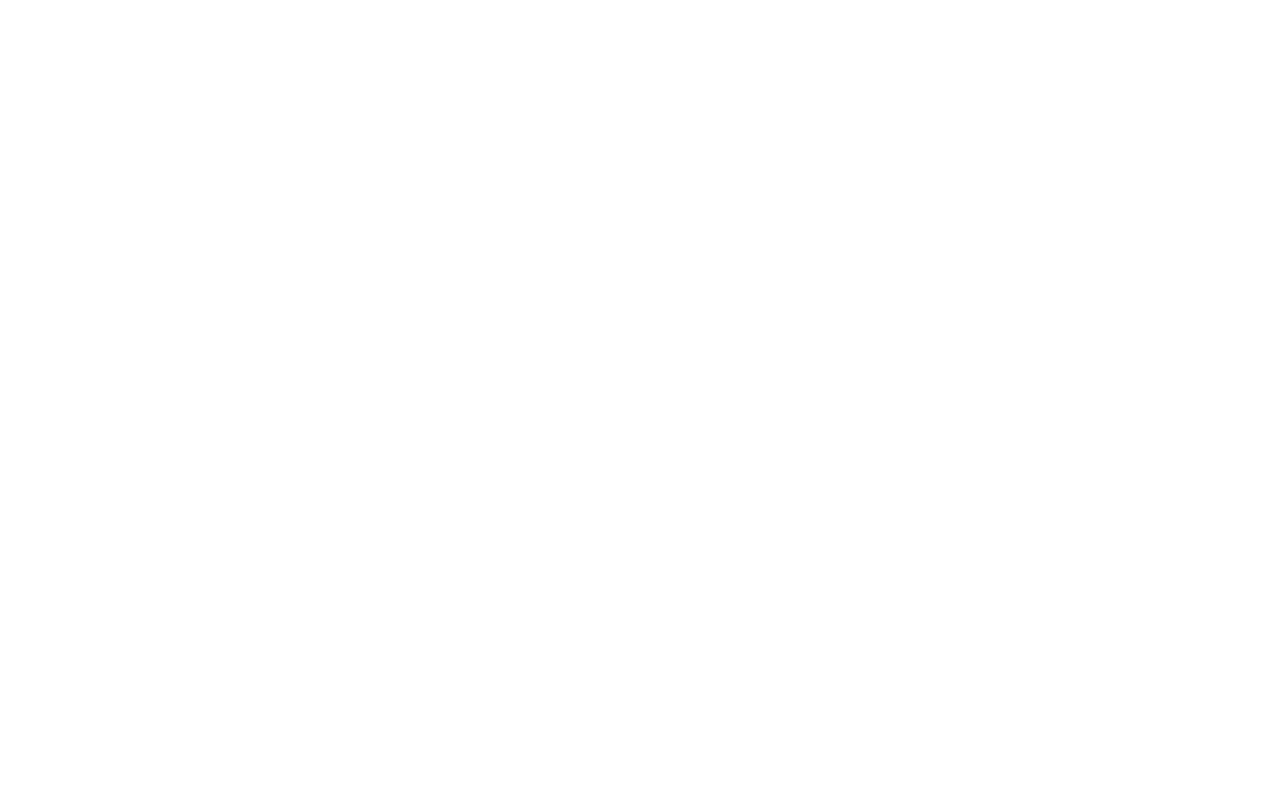
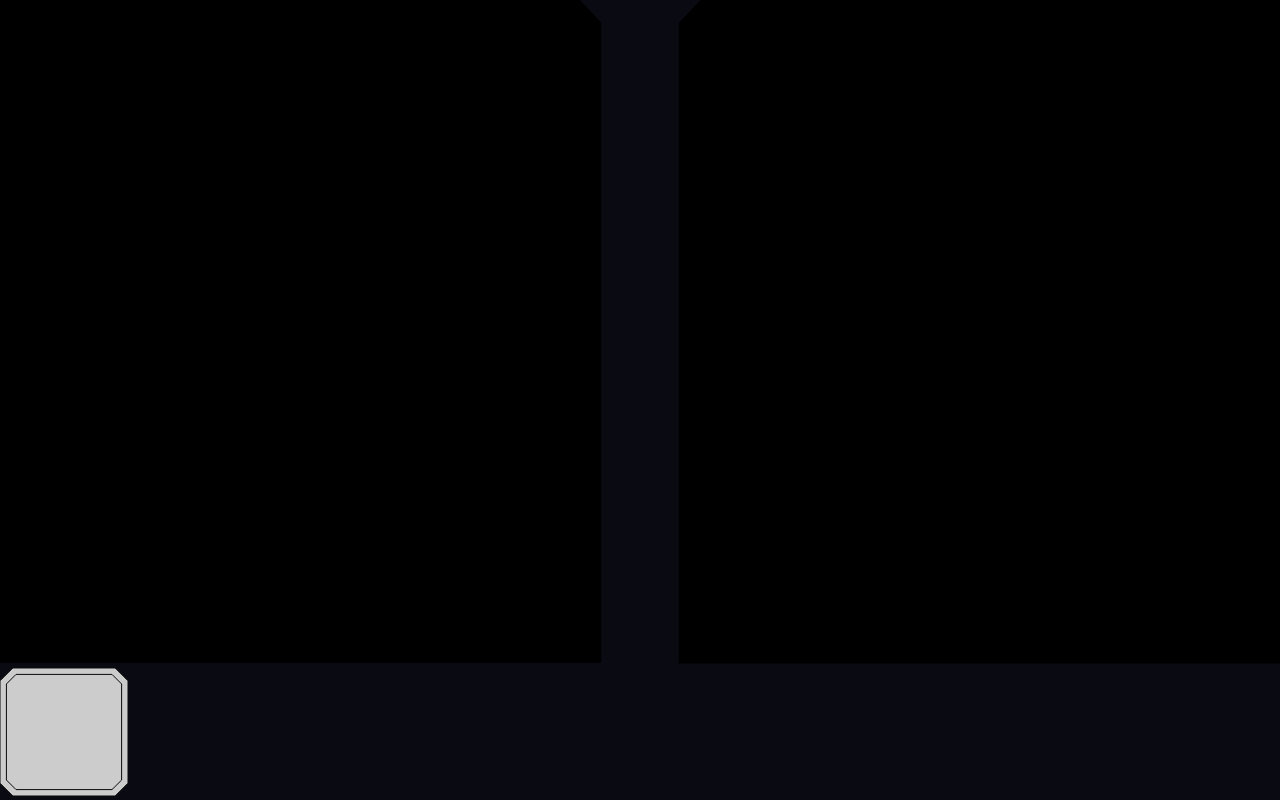
Before and after one commit to FluentZap/Holocron, a React (Create React App) app in the folder ClientApp/: page / in a window 1280 px wide. Shown: the part 618-1418 px from the top of the page. Before the commit the page ends 800 px from the top, so only its background shows below. Built offline with nearby package versions, Linux system fonts and the light colour scheme.

Commit message:
add SVG files

```diff
--- a/ClientApp/src/App.jsx
+++ b/ClientApp/src/App.jsx
@@ -2,6 +2,7 @@
 import { makeStyles } from '@material-ui/core'
 import { createMuiTheme } from '@material-ui/styles';
 import Navbar from './components/navbar/Navbar';
+import { SquareButtonSVG, HolocronSVG } from './SVG';
 
 //fontFamily: 'Engli-Besh',
 
@@ -11,9 +12,11 @@
 //   })
 // });
 
+
+
 const appStyles = makeStyles({
   main: {
-    // backgroundColor: 'green',
+    // backgroundColor: '#0a0a12',
     '& h1': {
       fontFamily: 'Engli-Besh, Times, serif',
       // fontFamily: 'Teuton',
@@ -28,8 +31,10 @@
   const classes = appStyles();
   return (
     <div className={classes.main}>
-     <Navbar/>
-
+      {/* <Navbar/>    */}
+      {/* <SVG width={400} fill="#49c" /> */}
+      <HolocronSVG />
+      <SquareButtonSVG width={"128"} height={"128"} fill={"#ccc"} />
     </div>
   );
 }
--- /dev/null
+++ b/ClientApp/src/SVG.jsx
@@ -0,0 +1,46 @@
+import React from 'react';
+
+export const SquareButtonSVG = (
+  style = {},
+  fill = "#000",
+  width = "100%",
+  height = "100%",
+  className = "",
+  viewBox = "0 0 105.83 105.83") => (
+    <svg
+      width={width}
+      height={height}
+      style={style}
+      viewBox={viewBox}
+      xmlns="http://www.w3.org/2000/svg"
+      className={`svg-icon ${className || ""}`}
+    >
+      <g transform="translate(.0070556 -191.17)" fill={fill} stroke="#000" stroke-width=".79375">
+        <path d="m-1e-8 201.75 10.583-10.583h84.667l10.583 10.583v84.667l-10.583 10.583h-84.667l-10.583-10.583z" />
+        <path d="m5.2917 204.4 7.9375-7.9375h79.375l7.9375 7.9375v79.375l-7.9375 7.9375h-79.375l-7.9375-7.9375z" />
+      </g>
+    </svg>
+  )
+
+export const HolocronSVG = (
+  style = {},
+  fill = "#000",
+  width = "100%",
+  height = "100%",
+  className = "",
+  viewBox = "0 0 8.4808 8.4916") => (
+    <svg
+      width={width}
+      height={height}
+      style={style}
+      viewBox={viewBox}
+      xmlns="http://www.w3.org/2000/svg"
+      className={`svg-icon ${className || ""}`}
+    >
+      <g transform="translate(.0070556 -288.52)" fill={fill} stroke="#000" stroke-width=".014111px">
+        <path d="m0.79375 288.53 3.4396 3.7042 3.4396-3.7042z" />
+        <path d="m0 297v-8.4667l3.9688 4.2333v4.2333z" />
+        <path d="m4.4979 292.77v4.2333h3.9688v-8.4667z" />
+      </g>
+    </svg>
+  )
--- a/ClientApp/src/index.css
+++ b/ClientApp/src/index.css
@@ -22,6 +22,10 @@
   -moz-osx-font-smoothing: grayscale;
 }
 
+html {
+  background-color: #0a0a12;
+}
+
 code {
   font-family: source-code-pro, Menlo, Monaco, Consolas, "Courier New",
     monospace;
```
Also changed, not shown: 1 other file (tests, documents, lock files or other folders).
